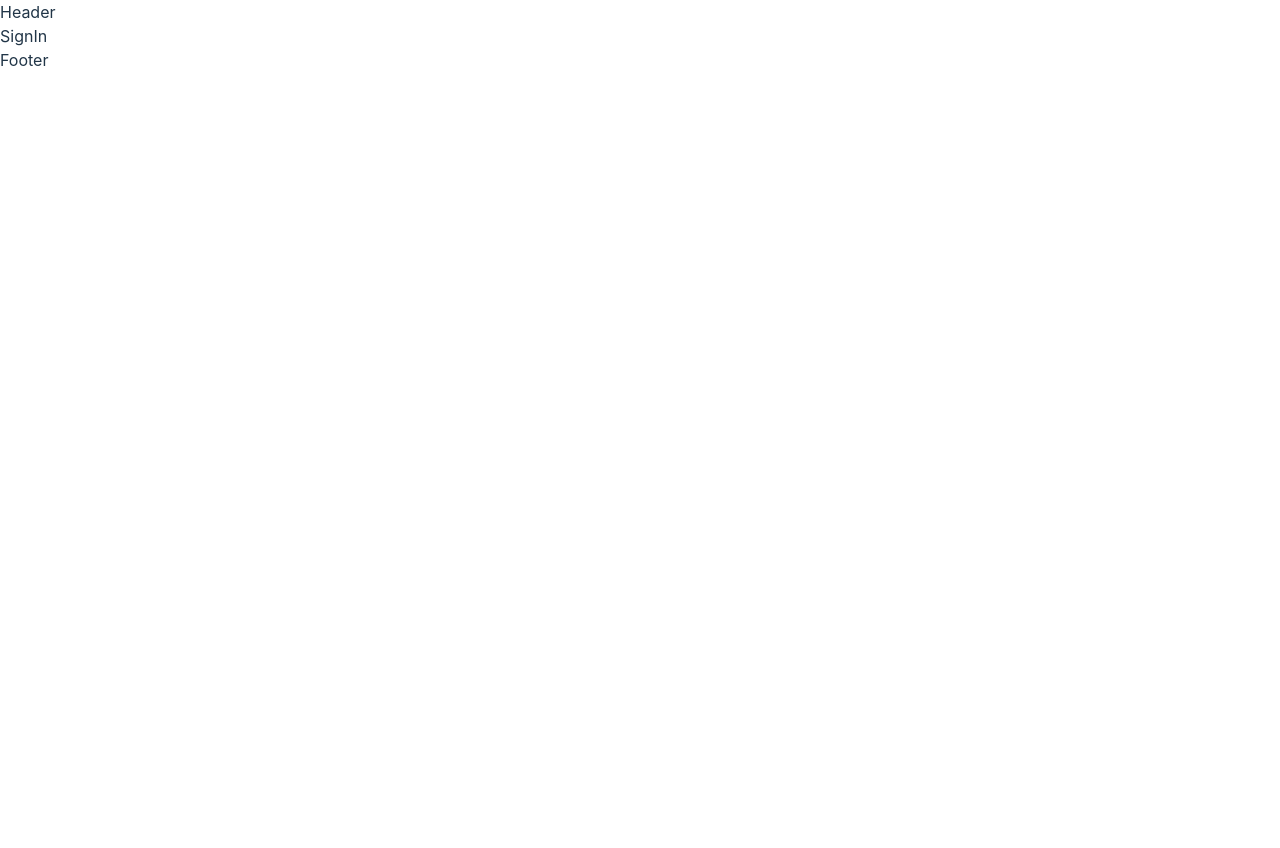
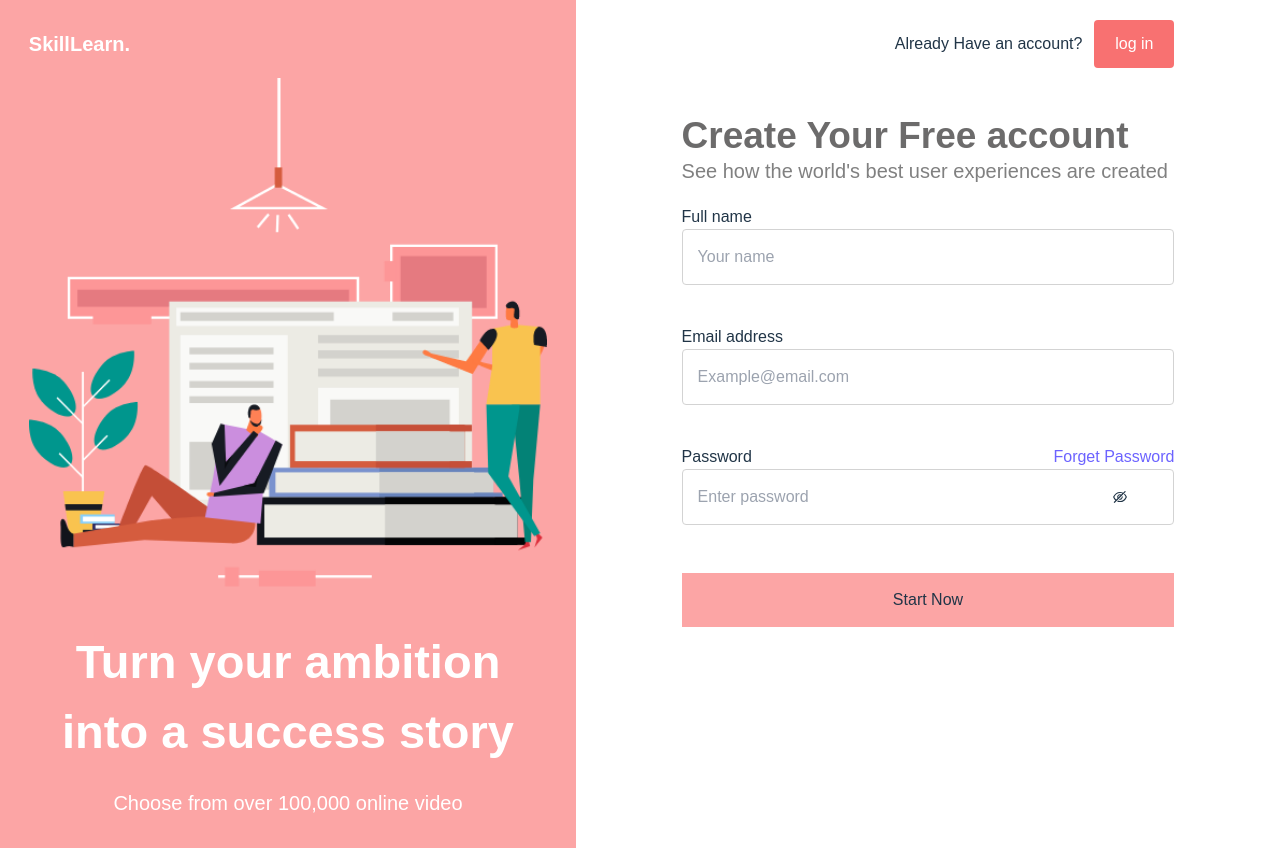
Before and after one commit to Phinatech/Mirco-Frontend-Auth, a React (Vite) app: page / in a window 1280 px wide. Before the commit the page ends 800 px from the top, so only its background shows below. Built offline with nearby package versions, Linux system fonts and the light colour scheme.

Commit message:
updating

```diff
--- a/package.json
+++ b/package.json
@@ -14,6 +14,7 @@
     "@types/react-router-dom": "^5.3.3",
     "react": "^18.2.0",
     "react-dom": "^18.2.0",
+    "react-icons": "^4.9.0",
     "react-router-dom": "^6.12.1"
   },
   "devDependencies": {
--- /dev/null
+++ b/src/components/blocks/homeblock/AuthNavBar.tsx
@@ -0,0 +1,22 @@
+import logo from "../../../assets/newLogo.png";
+
+const AuthNavBar = () => {
+  return (
+    <div className="w-[45%] hidden md:flex bg-red-300 justify-center items-center pb-[30px] ">
+      <div className=" w-[90%] flex flex-col gap-5">
+        <div className=" text-xl font-bold mt-[30px] text-white">
+          SkillLearn.
+        </div>
+        <img src={logo} className="mb-[20px]" />
+        <div className=" text-[47px] text-white text-center font-bold ">
+          Turn your ambition into a success story
+        </div>
+        <div className="text-white text-[20px] text-center">
+          Choose from over 100,000 online video
+        </div>
+      </div>
+    </div>
+  );
+};
+
+export default AuthNavBar;
--- a/src/components/blocks/homeblock/Footer.tsx
+++ /dev/null
@@ -1,5 +0,0 @@
-const Footer = () => {
-  return <div>Footer</div>;
-};
-
-export default Footer;
--- a/src/components/blocks/homeblock/Header.tsx
+++ /dev/null
@@ -1,5 +0,0 @@
-const Header = () => {
-  return <div>Header</div>;
-};
-
-export default Header;
--- a/src/components/layout/Authlayout.tsx
+++ b/src/components/layout/Authlayout.tsx
@@ -1,13 +1,11 @@
-import Header from "../blocks/homeblock/Header";
-import Footer from "../blocks/homeblock/Footer";
 import { Outlet } from "react-router-dom";
+import AuthNavBar from "../blocks/homeblock/AuthNavBar";
 
 const Authlayout = () => {
   return (
-    <div>
-      <Header />
+    <div className="flex w-full ">
+      <AuthNavBar />
       <Outlet />
-      <Footer />
     </div>
   );
 };
--- a/src/index.css
+++ b/src/index.css
@@ -1,9 +1,7 @@
 :root {
-  font-family: Inter, system-ui, Avenir, Helvetica, Arial, sans-serif;
-  line-height: 1.5;
-  font-weight: 400;
-
-  color-scheme: light dark;
+  font-family: "Poppins", sans-serif;
+  /*
+  color-scheme: light dark; */
   color: rgba(255, 255, 255, 0.87);
   background-color: #242424;
 
@@ -32,17 +30,6 @@ h1 {
   line-height: 1.1;
 }
 
-button {
-  border-radius: 8px;
-  border: 1px solid transparent;
-  padding: 0.6em 1.2em;
-  font-size: 1em;
-  font-weight: 500;
-  font-family: inherit;
-  background-color: #1a1a1a;
-  cursor: pointer;
-  transition: border-color 0.25s;
-}
 button:hover {
   border-color: #646cff;
 }
--- a/src/pages/Auth/SignUp.tsx
+++ b/src/pages/Auth/SignUp.tsx
@@ -1,7 +1,67 @@
 // import React from 'react'
+import { AiOutlineEyeInvisible } from "react-icons/ai";
+const SignUp = () => {
+  return (
+    <div className="flex-1 flex justify-center items-center h-fit">
+      <div className=" relative w-[70%] justify-center gap-12 flex flex-col ">
+        <div className=" flex justify-end items-center gap-3 mt-[20px] ">
+          <p className=" flex md:hidden absolute left-0">SkillLearn</p>
+          <p className="hidden md:flex">Already Have an account?</p>
+          <button className="bg-red-400 w-[80px] h-12 rounded hover:bg-slate-400 text-white">
+            log in
+          </button>
+        </div>
 
-const SignUp = () => {
-  return <div>SignUp</div>;
+        <div>
+          <h1 className=" font-bold text-[37px] text-[#6c6b6b]">
+            Create Your Free account
+          </h1>
+          <p className="text-[grey] mb-[20px] text-xl">
+            See how the world's best user experiences are created
+          </p>
+
+          <div className="flex  flex-col gap-10">
+            <div>
+              <p>Full name</p>
+              <input
+                className=" border-[1px] border-[lightgrey] w-full p-[15px] rounded outline-none focus:border-[1px] focus:border-[darkgrey]"
+                placeholder="Your name"
+                type="text"
+              />
+            </div>
+            <div>
+              {" "}
+              <p>Email address</p>
+              <input
+                className=" border-[1px] border-[lightgrey] w-full p-[15px] rounded"
+                placeholder="Example@email.com"
+                type="email"
+              />
+            </div>
+            <div>
+              <div className="flex justify-between">
+                <p>Password</p>
+                <p className="text-[#6C63FF]">Forget Password</p>
+              </div>
+
+              <div className="flex w-full border-[1px] border-[lightgrey] p-[15px] rounded">
+                <input
+                  type="password"
+                  placeholder="Enter password "
+                  className="w-[90%] outline-none"
+                />
+                <div className="flex flex-1 items-center">
+                  <AiOutlineEyeInvisible />
+                </div>
+              </div>
+            </div>
+          </div>
+        </div>
+
+        <button className="bg-red-300 p-[15px]">Start Now</button>
+      </div>
+    </div>
+  );
 };
 
 export default SignUp;
--- a/src/routes/MainRoutes.tsx
+++ b/src/routes/MainRoutes.tsx
@@ -3,6 +3,7 @@ import HomeLayout from "../components/layout/Authlayout";
 
 import SignIn from "../pages/Auth/SignIn";
 import Authpage from "../pages/Authurpage/Authpage";
+import SignUp from "../pages/Auth/SignUp";
 
 export const element = createBrowserRouter([
   {
@@ -11,6 +12,10 @@ export const element = createBrowserRouter([
     children: [
       {
         index: true,
+        element: <SignUp />,
+      },
+      {
+        path: "/signin",
         element: <SignIn />,
       },
       {
```
Also changed, not shown: src/assets/newLogo.png (added), 1 other file (tests, documents, lock files or other folders).
